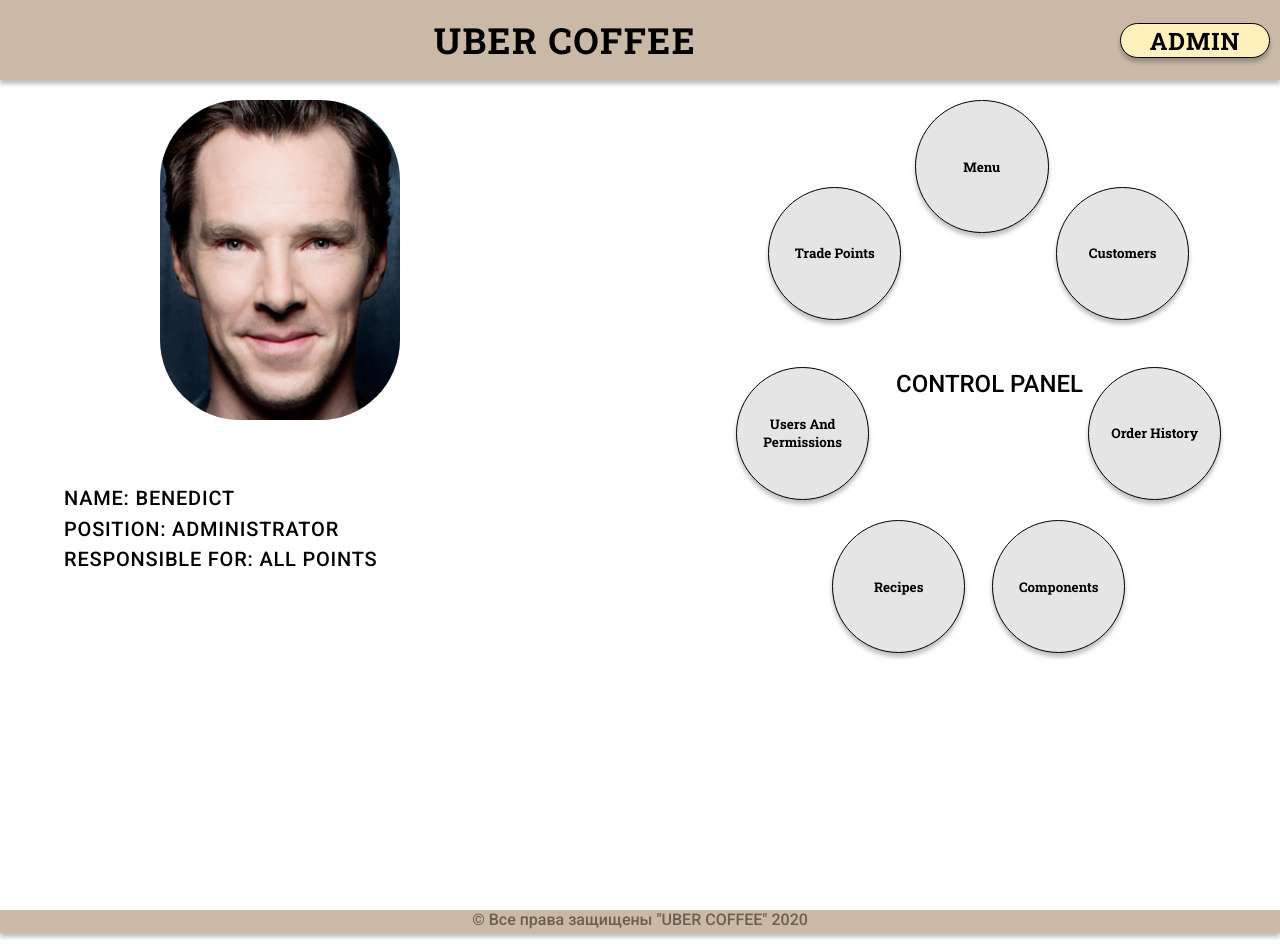
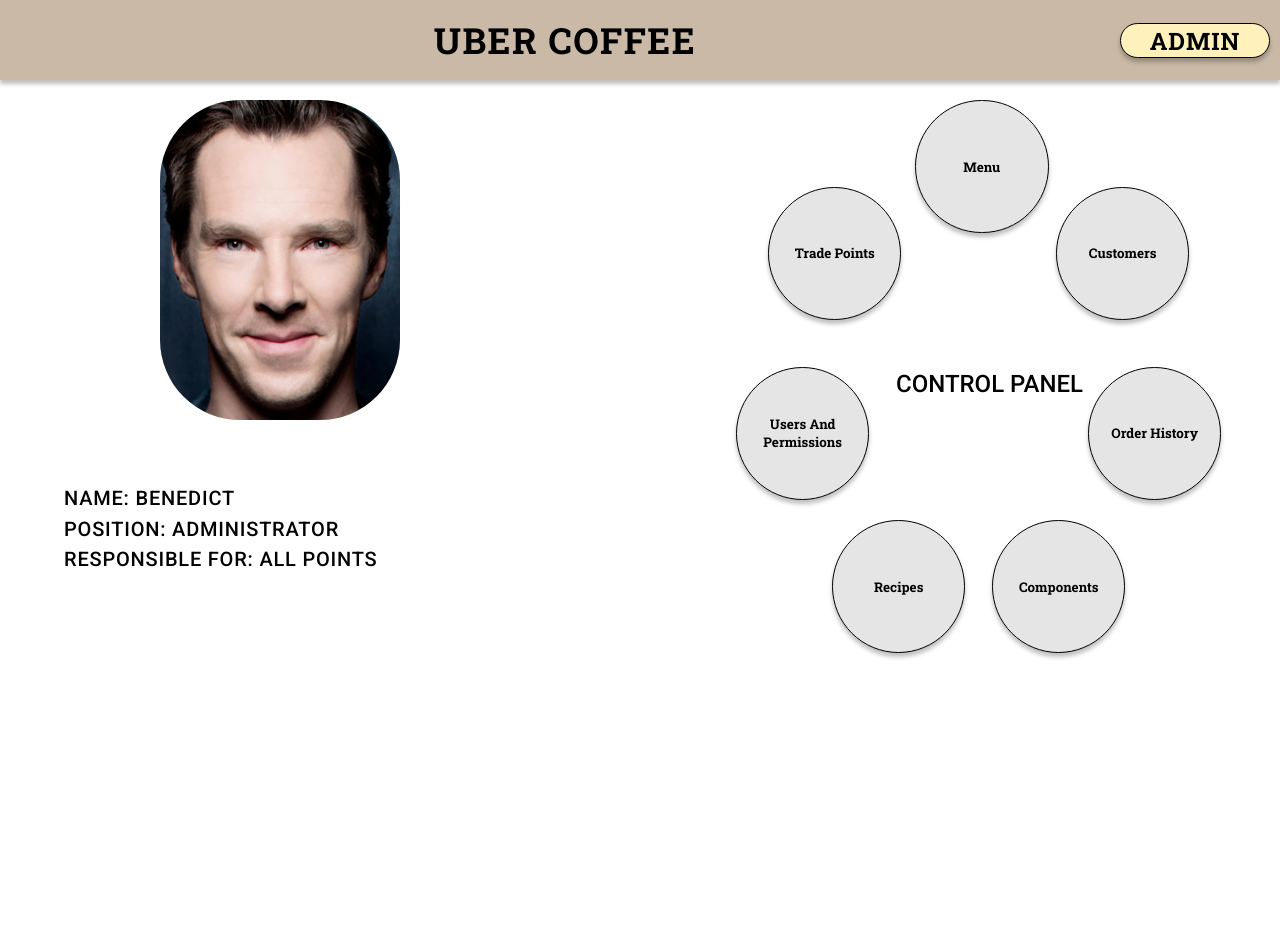
Before and after one commit to Uber-coffee/ui, a React (Create React App) app: page / in a window 1280 px wide. Shown: the top 952 px of the page. Built offline with nearby package versions, Linux system fonts and the light colour scheme.

Commit message:
Update AdminPage.js
Footer removal

```diff
--- a/src/components/Content/Loged/Admin/AdminPage.js
+++ b/src/components/Content/Loged/Admin/AdminPage.js
@@ -4,7 +4,7 @@ import Header from "../Header/Header";
 import Content from './MainPage/MainPage';
 import {Route} from 'react-router-dom';
 import ConfirmLogOut from '../Header/ConfirmLogOut/ConfirmLogOut';
-import Footer from '../Footer/Footer'
+
 
 function AdminPage() {
     return (
@@ -17,10 +17,6 @@ function AdminPage() {
             <div className={classes.Content}>
                 <Content />
             </div>
-
-            <div className="Footer">
-                <Footer />
-            </div>
         </div>
     );
 }
```
